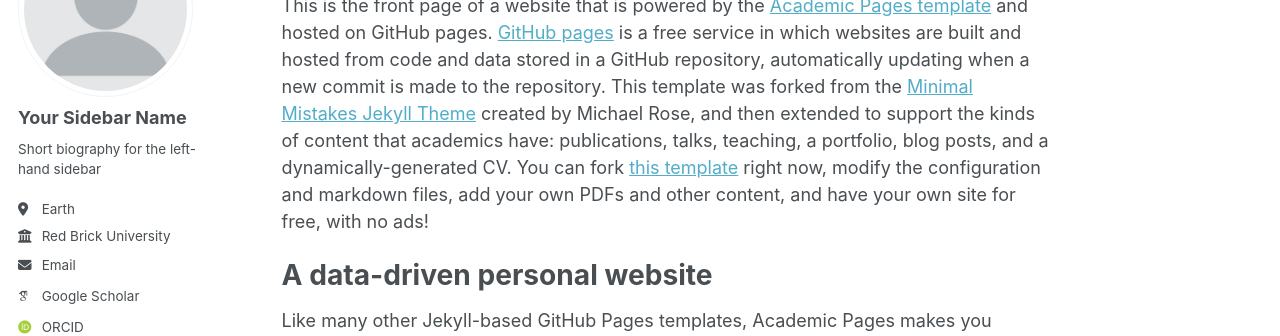
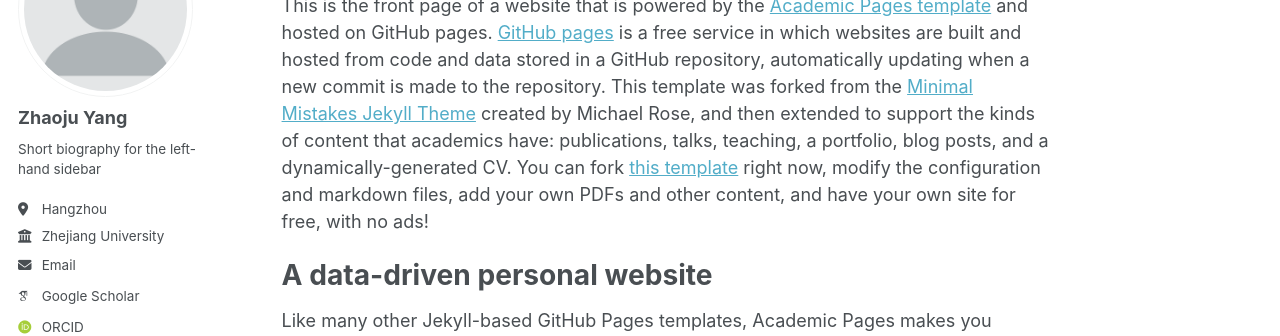
Before and after one commit to zhaojuyang/zhaojuyang.github.io, a Jekyll site: the page built from _pages/about.md, in a window 1280 px wide. Shown: the part 177-513 px from the top of the page. Built offline with Jekyll 4.4.1, drawn with Linux system fonts in a browser that asks for light colours; some web fonts are replaced.

Commit message:
Update _config.yml

```diff
--- a/_config.yml
+++ b/_config.yml
@@ -23,13 +23,13 @@ repository               : "academicpages/academicpages.github.io"
 author:
   # Biographic information
   avatar           : "profile.png"
-  name             : "Your Sidebar Name"
+  name             : "Zhaoju Yang"
   pronouns         : # example: "she/her"
   bio              : "Short biography for the left-hand sidebar"
-  location         : "Earth"
-  employer         : "Red Brick University"
+  location         : "Hangzhou"
+  employer         : "Zhejiang University"
   uri              : # URL
-  email            : "none@example.org"
+  email            : "zhaojuyang@zju.edu.cn"
 
   # Academic websites
   arxiv            : # URL - Update with the correct link to your profile
```
